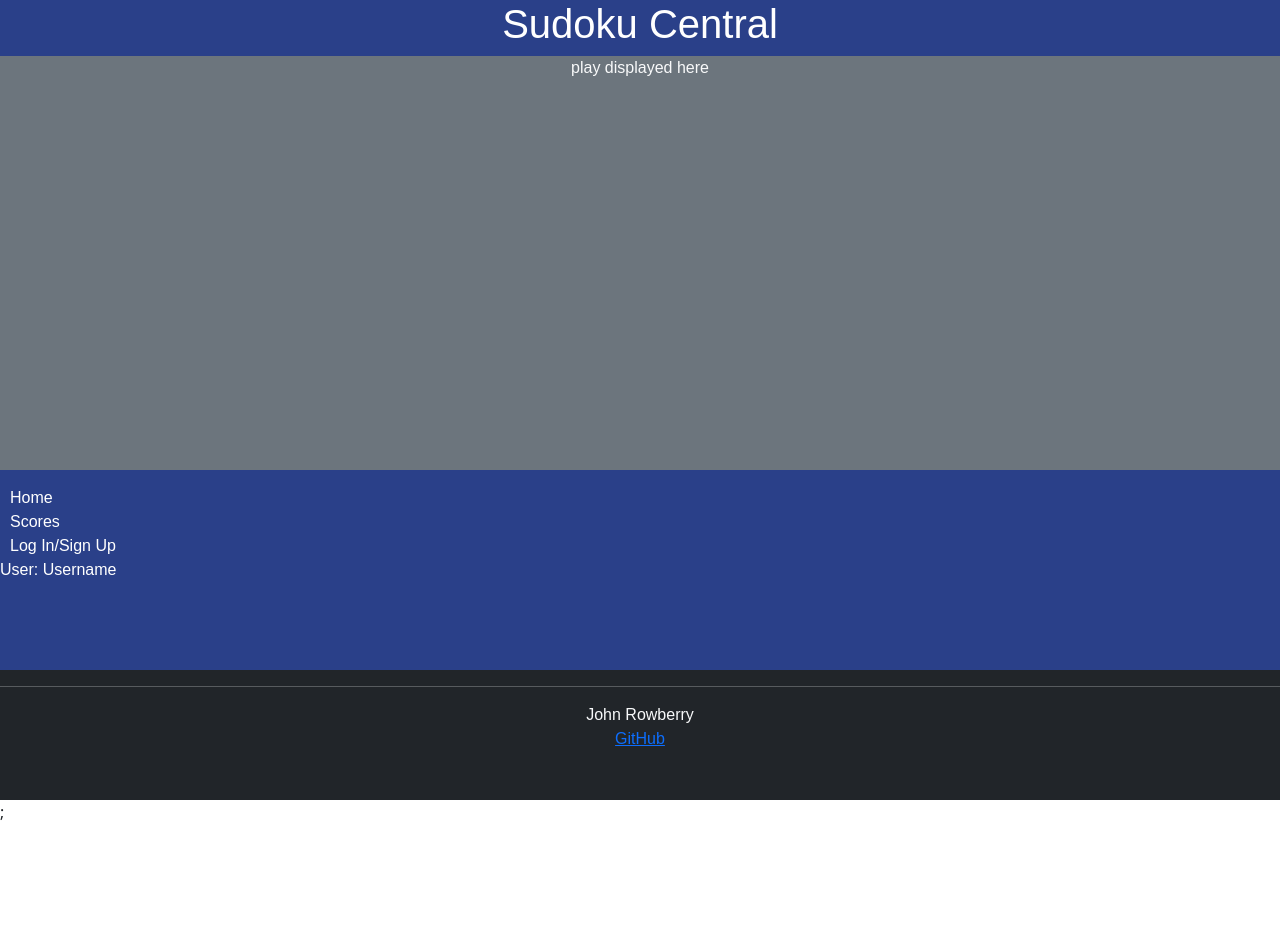
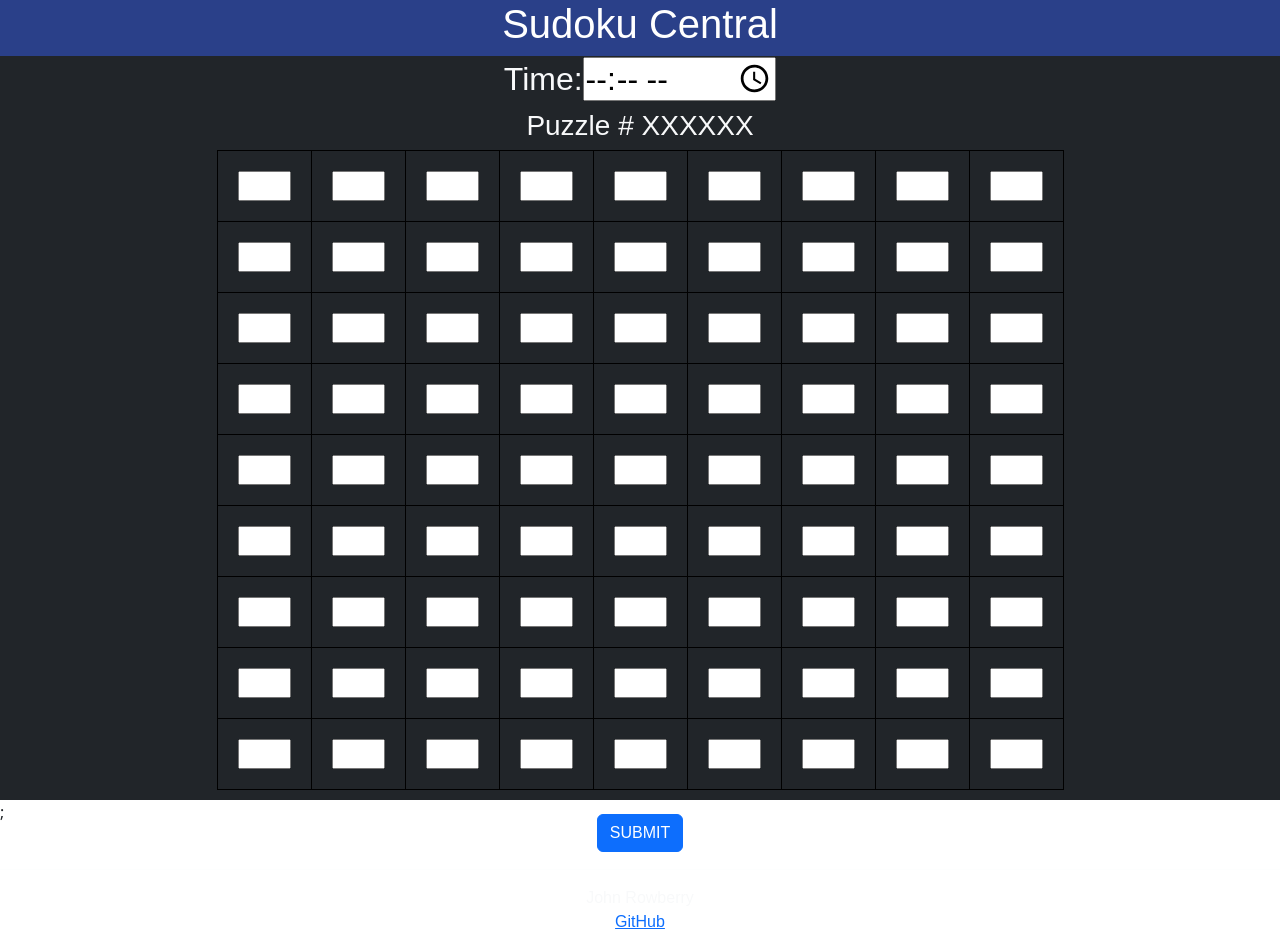
Before and after one commit to lemlag/startup, a React (Vite) app: page / in a window 1280 px wide. Before the commit the page ends 824 px from the top, so only its background shows below. Built offline with nearby package versions, Linux system fonts and the light colour scheme.

Commit message:
Imported home page to react

```diff
--- a/src/play/play.jsx
+++ b/src/play/play.jsx
@@ -2,8 +2,120 @@ import React from 'react';
 
 export function Play() {
   return (
-    <main className="container-fluid bg-secondary text-center">
-      <div>play displayed here</div>
+    <main>
+    <section id="puzzle">
+        <h2>
+          <label for="timer">Time:</label>
+          <input type="time" id="timer" value="--" readonly />
+        </h2>
+        <h3>
+          Puzzle # XXXXXX
+        </h3>
+
+        <table class="centered">
+          <tr>
+            <td class="block1"><input type="number" min='1' max='9' maxlength="1"/> </td>
+            <td class="block1"><input type="number" min='1' max='9'/> </td>
+            <td class="block1"><input type="number" min='1' max='9'/> </td>
+            <td class="block2"><input type="number" min='1' max='9'/> </td>
+            <td class="block2"><input type="number" min='1' max='9'/> </td>
+            <td class="block2"><input type="number" min='1' max='9'/> </td>
+            <td class="block3"><input type="number" min='1' max='9'/> </td>
+            <td class="block3"><input type="number" min='1' max='9'/> </td>
+            <td class="block3"><input type="number" min='1' max='9'/> </td>
+          </tr>
+          <tr>
+            <td class="block1"><input type="number" min='1' max='9' maxlength="1"/> </td>
+            <td class="block1"><input type="number" min='1' max='9'/> </td>
+            <td class="block1"><input type="number" min='1' max='9'/> </td>
+            <td class="block2"><input type="number" min='1' max='9'/> </td>
+            <td class="block2"><input type="number" min='1' max='9'/> </td>
+            <td class="block2"><input type="number" min='1' max='9'/> </td>
+            <td class="block3"><input type="number" min='1' max='9'/> </td>
+            <td class="block3"><input type="number" min='1' max='9'/> </td>
+            <td class="block3"><input type="number" min='1' max='9'/> </td>
+          </tr>
+          <tr>
+            <td class="block1"><input type="number" min='1' max='9' maxlength="1"/> </td>
+            <td class="block1"><input type="number" min='1' max='9'/> </td>
+            <td class="block1"><input type="number" min='1' max='9'/> </td>
+            <td class="block2"><input type="number" min='1' max='9'/> </td>
+            <td class="block2"><input type="number" min='1' max='9'/> </td>
+            <td class="block2"><input type="number" min='1' max='9'/> </td>
+            <td class="block3"><input type="number" min='1' max='9'/> </td>
+            <td class="block3"><input type="number" min='1' max='9'/> </td>
+            <td class="block3"><input type="number" min='1' max='9'/> </td>
+          </tr>
+          <tr>
+            <td class="block4"><input type="number" min='1' max='9' maxlength="1"/> </td>
+            <td class="block4"><input type="number" min='1' max='9'/> </td>
+            <td class="block4"><input type="number" min='1' max='9'/> </td>
+            <td class="block5"><input type="number" min='1' max='9'/> </td>
+            <td class="block5"><input type="number" min='1' max='9'/> </td>
+            <td class="block5"><input type="number" min='1' max='9'/> </td>
+            <td class="block6"><input type="number" min='1' max='9'/> </td>
+            <td class="block6"><input type="number" min='1' max='9'/> </td>
+            <td class="block6"><input type="number" min='1' max='9'/> </td>
+          </tr>
+          <tr>
+            <td class="block4"><input type="number" min='1' max='9' maxlength="1"/> </td>
+            <td class="block4"><input type="number" min='1' max='9'/> </td>
+            <td class="block4"><input type="number" min='1' max='9'/> </td>
+            <td class="block5"><input type="number" min='1' max='9'/> </td>
+            <td class="block5"><input type="number" min='1' max='9'/> </td>
+            <td class="block5"><input type="number" min='1' max='9'/> </td>
+            <td class="block6"><input type="number" min='1' max='9'/> </td>
+            <td class="block6"><input type="number" min='1' max='9'/> </td>
+            <td class="block6"><input type="number" min='1' max='9'/> </td>
+          </tr>
+          <tr>
+            <td class="block4"><input type="number" min='1' max='9' maxlength="1"/> </td>
+            <td class="block4"><input type="number" min='1' max='9'/> </td>
+            <td class="block4"><input type="number" min='1' max='9'/> </td>
+            <td class="block5"><input type="number" min='1' max='9'/> </td>
+            <td class="block5"><input type="number" min='1' max='9'/> </td>
+            <td class="block5"><input type="number" min='1' max='9'/> </td>
+            <td class="block6"><input type="number" min='1' max='9'/> </td>
+            <td class="block6"><input type="number" min='1' max='9'/> </td>
+            <td class="block6"><input type="number" min='1' max='9'/> </td>
+          </tr>
+          <tr>
+            <td class="block7"><input type="number" min='1' max='9' maxlength="1"/> </td>
+            <td class="block7"><input type="number" min='1' max='9'/> </td>
+            <td class="block7"><input type="number" min='1' max='9'/> </td>
+            <td class="block8"><input type="number" min='1' max='9'/> </td>
+            <td class="block8"><input type="number" min='1' max='9'/> </td>
+            <td class="block8"><input type="number" min='1' max='9'/> </td>
+            <td class="block9"><input type="number" min='1' max='9'/> </td>
+            <td class="block9"><input type="number" min='1' max='9'/> </td>
+            <td class="block9"><input type="number" min='1' max='9'/> </td>
+          </tr>
+          <tr>
+            <td class="block7"><input type="number" min='1' max='9' maxlength="1"/> </td>
+            <td class="block7"><input type="number" min='1' max='9'/> </td>
+            <td class="block7"><input type="number" min='1' max='9'/> </td>
+            <td class="block8"><input type="number" min='1' max='9'/> </td>
+            <td class="block8"><input type="number" min='1' max='9'/> </td>
+            <td class="block8"><input type="number" min='1' max='9'/> </td>
+            <td class="block9"><input type="number" min='1' max='9'/> </td>
+            <td class="block9"><input type="number" min='1' max='9'/> </td>
+            <td class="block9"><input type="number" min='1' max='9'/> </td>
+          </tr>
+          <tr>
+            <td class="block7"><input type="number" min='1' max='9' maxlength="1"/> </td>
+            <td class="block7"><input type="number" min='1' max='9'/> </td>
+            <td class="block7"><input type="number" min='1' max='9'/> </td>
+            <td class="block8"><input type="number" min='1' max='9'/> </td>
+            <td class="block8"><input type="number" min='1' max='9'/> </td>
+            <td class="block8"><input type="number" min='1' max='9'/> </td>
+            <td class="block9"><input type="number" min='1' max='9'/> </td>
+            <td class="block9"><input type="number" min='1' max='9'/> </td>
+            <td class="block9"><input type="number" min='1' max='9'/> </td>
+          </tr>
+        </table>
+        <br/>
+        <button type="button" class="btn btn-primary">SUBMIT</button>
+      </section>
     </main>
   );
 }
```
Also changed, not shown: src/scores/scores.html (deleted, +0 -103 lines).
